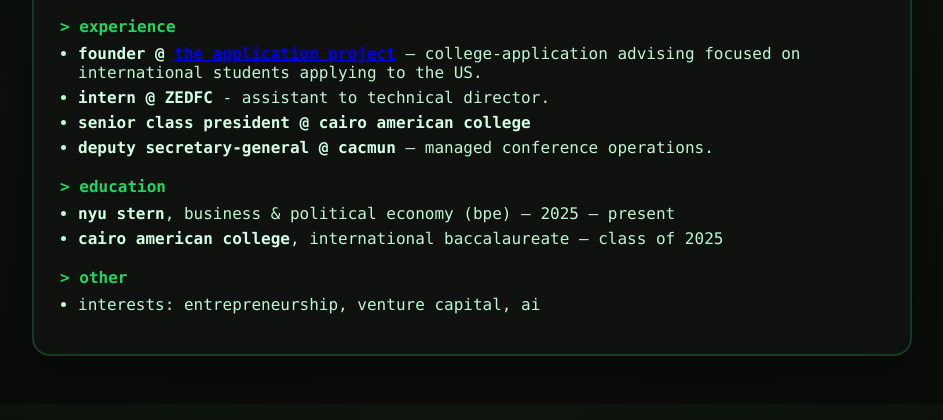
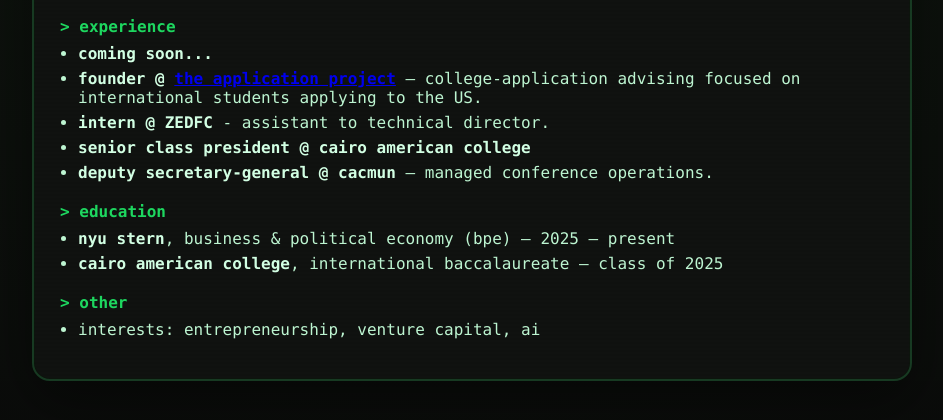
Before and after one commit to husseinabdouu/husseinabdou.github.io, a plain HTML site: page index.html in a window 1280 px wide. Shown: the part 210-630 px from the top of the page, without its empty margins (168-1111 px from the left). Drawn offline with Linux system fonts and the light colour scheme.

Commit message:
Update index.html

```diff
--- a/index.html
+++ b/index.html
@@ -39,6 +39,7 @@
 
       <h2>&gt; experience</h2>
       <ul class="bullets">
+        <li><strong>coming soon...</strong></li>
         <li><strong>founder @ <a href="https://www.theapplicationproject.com" target="_blank" rel="noopener noreferrer">the application project</a></strong> — college-application advising focused on international students applying to the US.</li>
         <li><strong>intern @ ZEDFC</strong> - assistant to technical director. </li>
         <li><strong>senior class president @ cairo american college</strong> </li>
```
